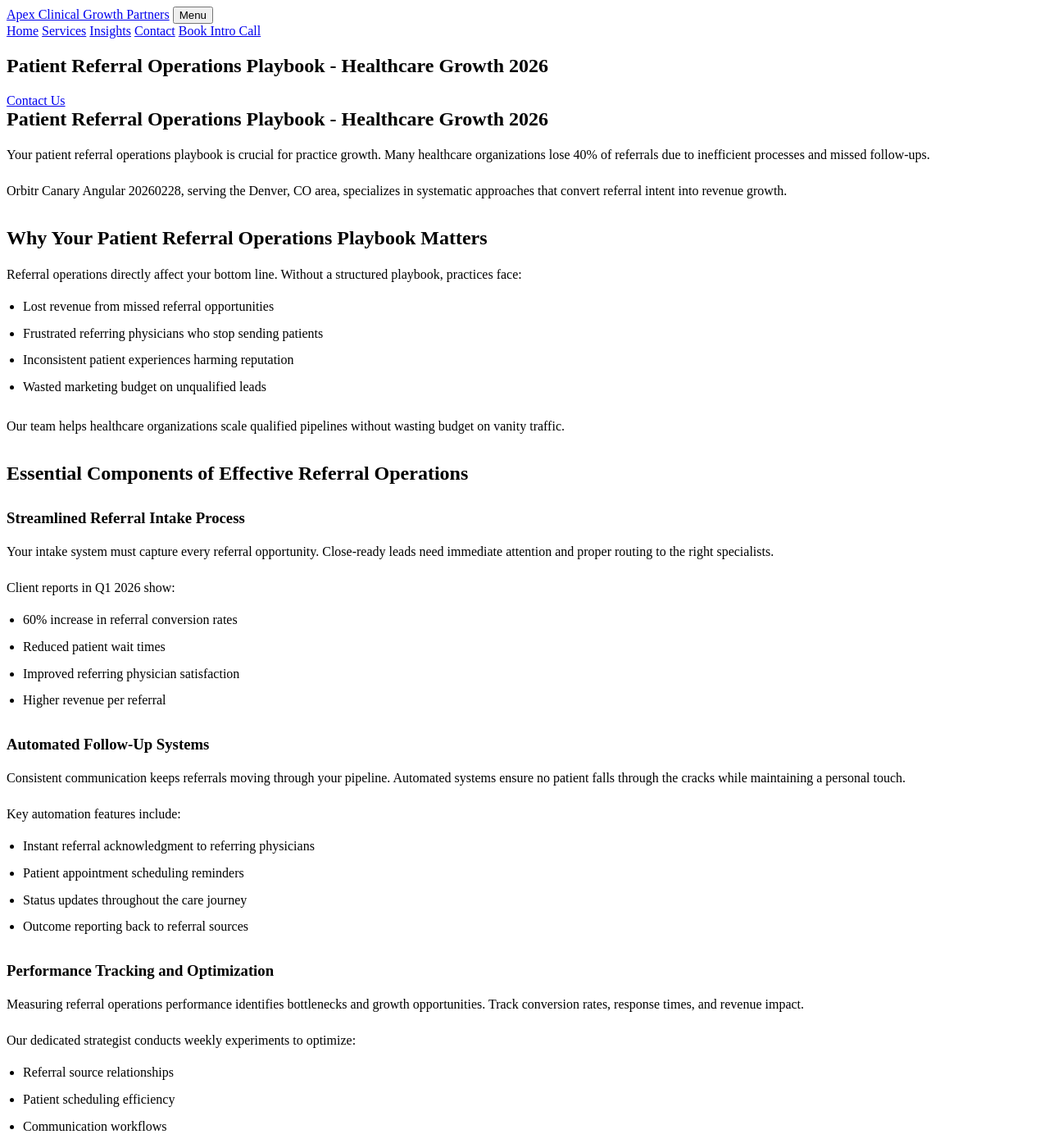
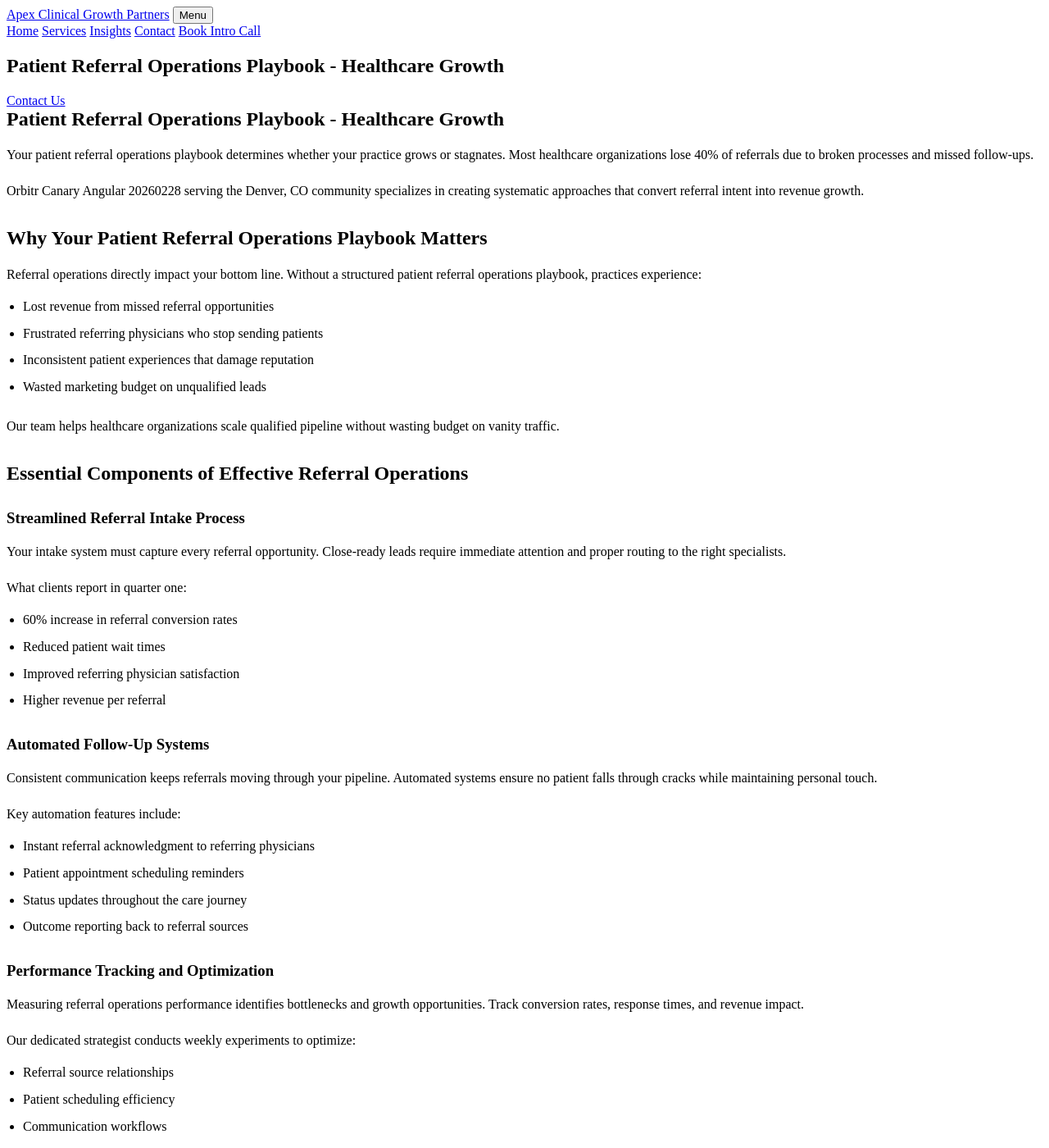
Before and after one commit to prjctlphbt/orbitr-canary-angular-20260228, a Jekyll site: the page angular-referral-ops-playbook-20260228142149.html, which Jekyll copies as it is, in a window 1280 px wide and 1400 px high. Shown: the whole window at 82% size. Built offline with Jekyll 4.4.1, drawn with Linux system fonts in a browser that asks for light colours; some of the changed text lies outside the part shown.

Commit message:
Rollback: Revert changes to angular-referral-ops-playbook-20260228142149.html

```diff
--- a/angular-referral-ops-playbook-20260228142149.html
+++ b/angular-referral-ops-playbook-20260228142149.html
@@ -4,9 +4,10 @@
 <head>
 <meta charset="utf-8"/>
 <meta content="width=device-width, initial-scale=1.0" name="viewport"/>
-<meta content="Optimize patient referrals with our 2026 operations playbook. Enhance workflows, drive growth, and boost patient outcomes. Start now." name="description"/>
-<title>Patient Referral Operations Playbook - Healthcare Growth 2026</title>
+<meta content="Streamline patient referrals with our comprehensive operations playbook. Optimize workflows, boost growth, and improve patient outcomes. Get started today." name="description"/>
+<title>Patient Referral Operations Playbook - Healthcare Growth</title>
 <style>
+
 
 /* Minimal functional styles (accordion, forms only) */
 
@@ -48,7 +49,7 @@
  box-sizing: border-box;
 }
 
-</style>
+ </style>
 <style id="orbitr-generated-content-style">
 .orbitr-generated-content > * {
  margin: 0;
@@ -83,8 +84,7 @@
 .orbitr-generated-content li {
  line-height: 1.65;
 }
-</style>
-</head>
+</style></head>
 <body>
 <header>
 <div class="container navbar">
@@ -102,28 +102,28 @@
 <main class="page-main">
 <section class="page-hero landing-hero">
 <div class="container">
-<h1>Patient Referral Operations Playbook - Healthcare Growth 2026</h1>
+<h1>Patient Referral Operations Playbook - Healthcare Growth</h1>
 <a class="cta" href="/services/">Contact Us</a>
 </div>
 </section>
 <section class="landing-content">
 <div class="container orbitr-generated-content">
-<h1>Patient Referral Operations Playbook - Healthcare Growth 2026</h1>
-<p>Your patient referral operations playbook is crucial for practice growth. Many healthcare organizations lose 40% of referrals due to inefficient processes and missed follow-ups.</p>
-<p>Orbitr Canary Angular 20260228, serving the Denver, CO area, specializes in systematic approaches that convert referral intent into revenue growth.</p>
+<h1>Patient Referral Operations Playbook - Healthcare Growth</h1>
+<p>Your patient referral operations playbook determines whether your practice grows or stagnates. Most healthcare organizations lose 40% of referrals due to broken processes and missed follow-ups.</p>
+<p>Orbitr Canary Angular 20260228 serving the Denver, CO community specializes in creating systematic approaches that convert referral intent into revenue growth.</p>
 <h2>Why Your Patient Referral Operations Playbook Matters</h2>
-<p>Referral operations directly affect your bottom line. Without a structured playbook, practices face:</p>
+<p>Referral operations directly impact your bottom line. Without a structured patient referral operations playbook, practices experience:</p>
 <ul>
 <li>Lost revenue from missed referral opportunities</li>
 <li>Frustrated referring physicians who stop sending patients</li>
-<li>Inconsistent patient experiences harming reputation</li>
+<li>Inconsistent patient experiences that damage reputation</li>
 <li>Wasted marketing budget on unqualified leads</li>
 </ul>
-<p>Our team helps healthcare organizations scale qualified pipelines without wasting budget on vanity traffic.</p>
+<p>Our team helps healthcare organizations scale qualified pipeline without wasting budget on vanity traffic.</p>
 <h2>Essential Components of Effective Referral Operations</h2>
 <h3>Streamlined Referral Intake Process</h3>
-<p>Your intake system must capture every referral opportunity. Close-ready leads need immediate attention and proper routing to the right specialists.</p>
-<p>Client reports in Q1 2026 show:
+<p>Your intake system must capture every referral opportunity. Close-ready leads require immediate attention and proper routing to the right specialists.</p>
+<p>What clients report in quarter one:
 <ul>
 <li>60% increase in referral conversion rates</li>
 <li>Reduced patient wait times</li>
@@ -131,7 +131,7 @@
 <li>Higher revenue per referral</li>
 </ul></p>
 <h3>Automated Follow-Up Systems</h3>
-<p>Consistent communication keeps referrals moving through your pipeline. Automated systems ensure no patient falls through the cracks while maintaining a personal touch.</p>
+<p>Consistent communication keeps referrals moving through your pipeline. Automated systems ensure no patient falls through cracks while maintaining personal touch.</p>
 <p>Key automation features include:
 <ul>
 <li>Instant referral acknowledgment to referring physicians</li>
@@ -194,6 +194,6 @@
  button.parentElement.classList.toggle('active');
  });
  });
-</script>
+ </script>
 </body>
 </html>
```
Also changed, not shown: other parts of angular-referral-ops-playbook-20260228142149.html (+1 -1 lines).
